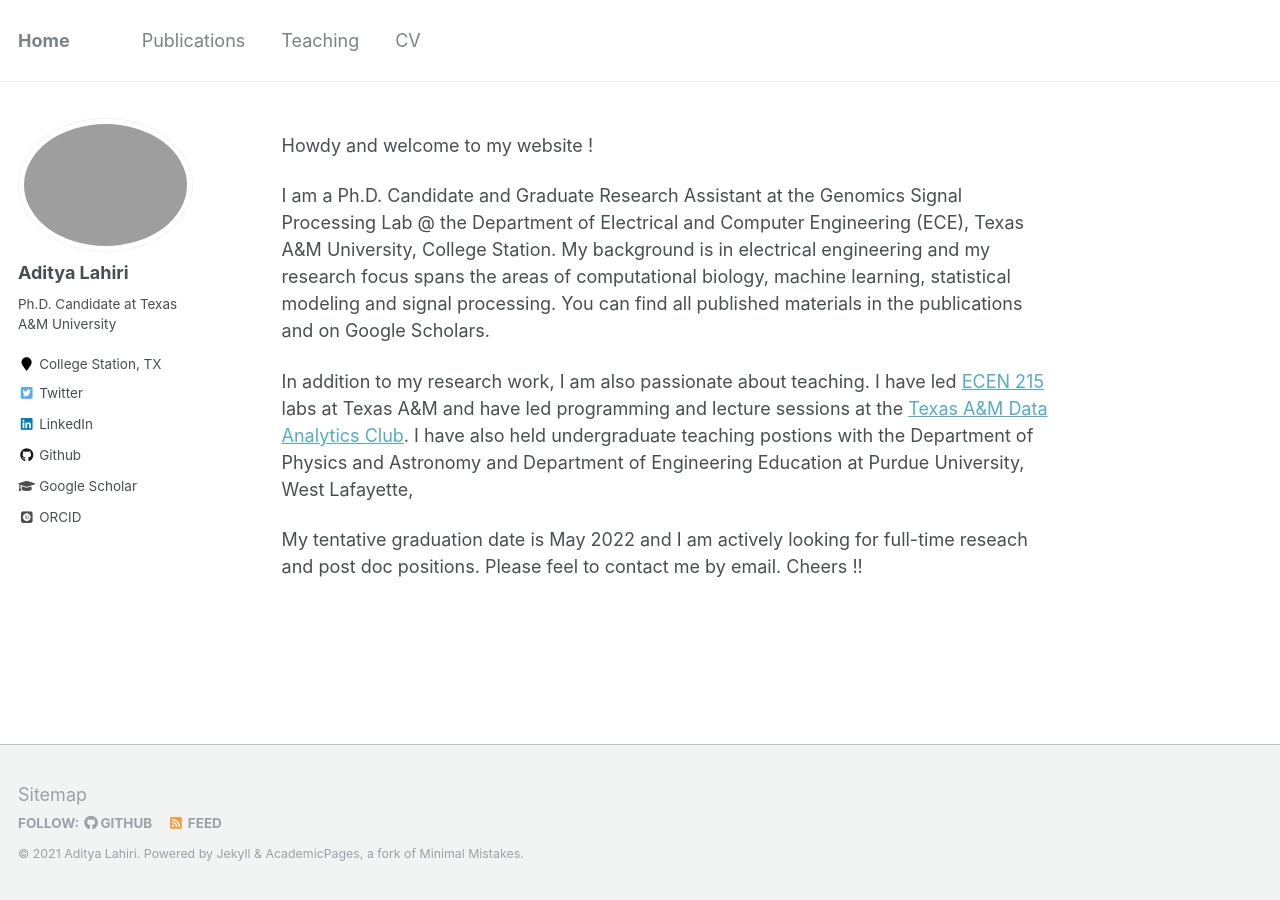
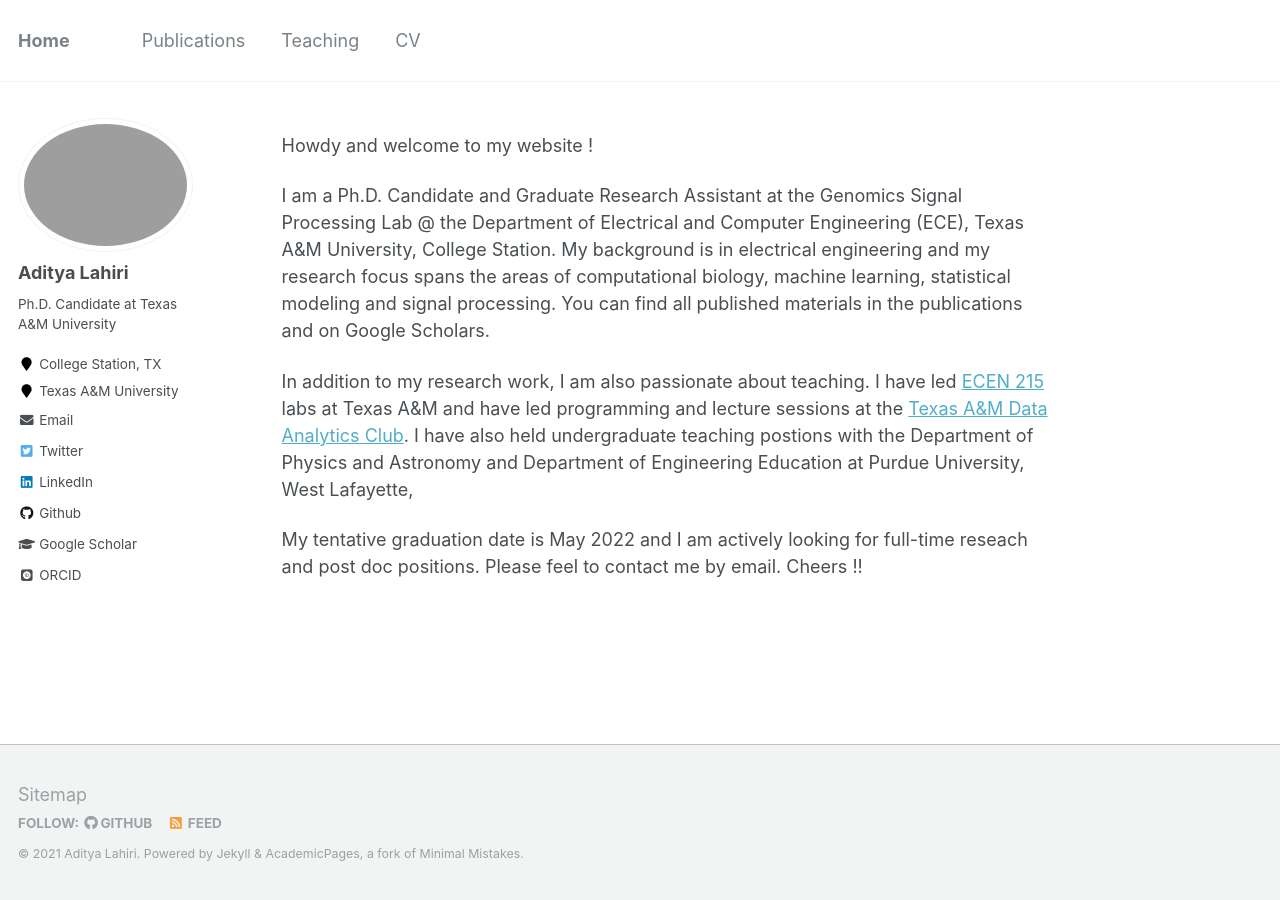
Before and after one commit to adilahiri/lahiri.github.io, a Jekyll site: the page built from _pages/about.md, in a window 1280 px wide. Built offline with Jekyll 4.4.1, drawn with Linux system fonts in a browser that asks for light colours; some web fonts are replaced.

Commit message:
added email

```diff
--- a/_config.yml
+++ b/_config.yml
@@ -84,10 +84,10 @@ author:
   avatar           : "Aditya.jpg"
   bio              : "Ph.D. Candidate at Texas A&M University"
   location         : "College Station, TX"
-  employer         :
+  employer         : "Texas A&M University"
   pubmed           : #"https://www.ncbi.nlm.nih.gov/pubmed/?term=john+snow"
   googlescholar    : "https://scholar.google.com/citations?hl=en&tzom=300&user=U4WpfCkAAAAJ"
-  email            :
+  email            : "adi441994@gmail.com"
   researchgate     :  # example: "https://www.researchgate.net/profile/yourprofile"
   uri              :
   bitbucket        :
```
